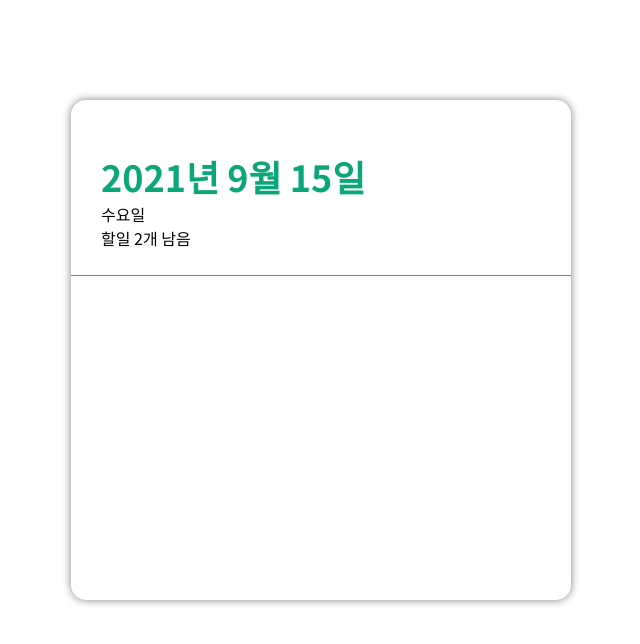
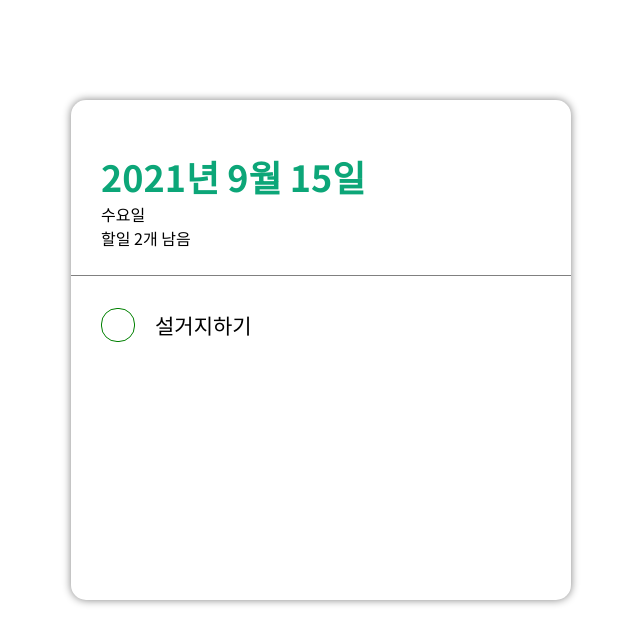
Before and after one commit to pauljeonn/todo-app, a React (Create React App) app: page / in a window 1280 px wide. Shown: the top 644 px of the page, without its empty margins (319-959 px from the left). Built offline with nearby package versions, Linux system fonts and the light colour scheme.

Commit message:
add todoItem component

```diff
--- /dev/null
+++ b/src/components/todoItem/TodoItem.jsx
@@ -0,0 +1,15 @@
+import React from 'react';
+import './todoItem.scss';
+
+const TodoItem = ({ id, done, text }) => {
+	return (
+		<div className="todo-item">
+			<div className="check-circle" done={done}></div>
+			<div className="text" done={done}>
+				{text}
+			</div>
+		</div>
+	);
+};
+
+export default TodoItem;
--- /dev/null
+++ b/src/components/todoItem/todoItem.scss
@@ -0,0 +1,43 @@
+.todo-item {
+	display: flex;
+	align-items: center;
+	padding-top: 12px;
+	padding-bottom: 12px;
+
+	&:hover {
+		opacity: 1;
+	}
+
+	.remove {
+		opacity: 0;
+		display: flex;
+		align-items: center;
+		justify-content: center;
+		color: gray;
+		font-size: 24px;
+		cursor: pointer;
+
+		&:hover {
+			color: red;
+		}
+	}
+
+	.check-circle {
+		width: 32px;
+		height: 32px;
+		border-radius: 16px;
+		border: 1px solid green;
+		font-size: 24px;
+		display: flex;
+		align-items: center;
+		justify-content: center;
+		margin-right: 20px;
+		cursor: pointer;
+	}
+
+	.text {
+		flex: 1;
+		font-size: 21px;
+		color: black;
+	}
+}
--- a/src/components/todoList/TodoList.jsx
+++ b/src/components/todoList/TodoList.jsx
@@ -1,8 +1,13 @@
 import React from 'react';
+import TodoItem from '../todoItem/TodoItem';
 import './todoList.scss';
 
 const TodoList = () => {
-	return <div className="todo-list"></div>;
+	return (
+		<div className="todo-list">
+			<TodoItem text="설거지하기" done={true} />
+		</div>
+	);
 };
 
 export default TodoList;
```
